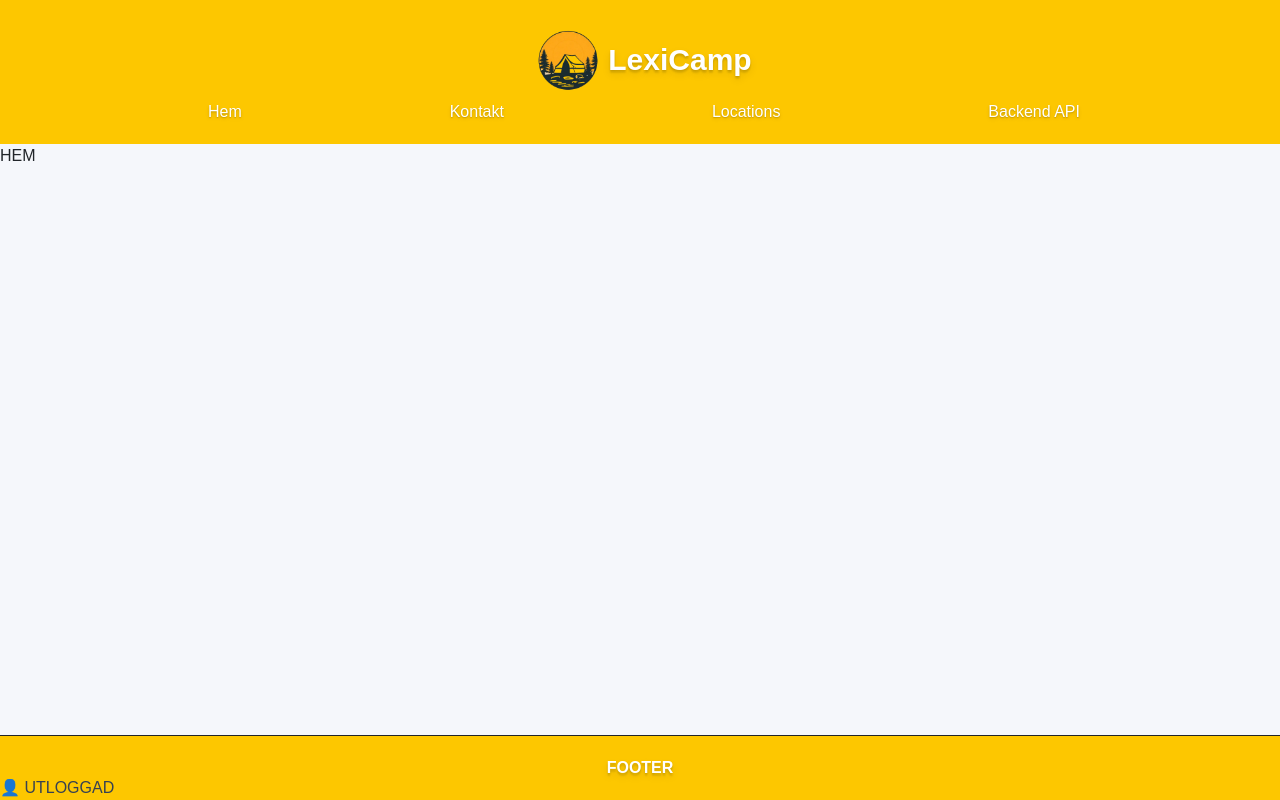
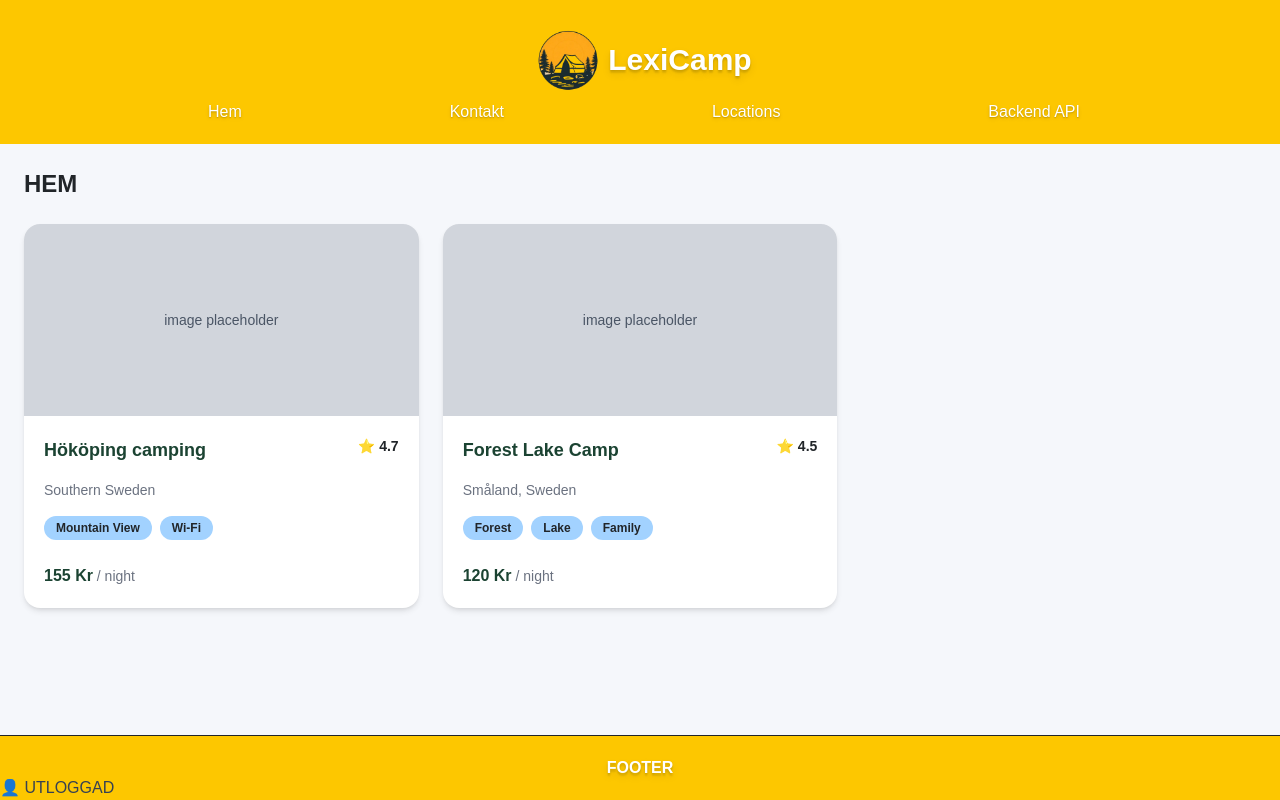
Before and after one commit to aLexicon99/LexiCamp-Booking, a Next.js app: page / in a window 1280 px wide. Built offline with nearby package versions, Linux system fonts and the light colour scheme.

Commit message:
create CampgroundCard component with mock data

```diff
--- a/app/page.js
+++ b/app/page.js
@@ -1,15 +1,26 @@
-"use client";
-
 import Header from "@/components/Header";
 import Footer from "@/components/Footer";
+import CampgroundCard from "@/components/CampgroundCard";
+import { mockCampgrounds } from "@/data/mockCampgrounds";
 
 export default function Home() {
   return (
     <>
       <Header />
-      <div>
-        <h1>HEM</h1>
-      </div>
+
+      <main className="p-6">
+        <h1 className="mb-6 text-2xl font-bold">HEM</h1>
+
+        <div className="grid gap-6 md:grid-cols-2 lg:grid-cols-3">
+          {mockCampgrounds.map((campground) => (
+            <CampgroundCard
+              key={campground.id}
+              campground={campground}
+            />
+          ))}
+        </div>
+      </main>
+
       <Footer />
     </>
   );
--- /dev/null
+++ b/components/CampgroundCard.js
@@ -0,0 +1,49 @@
+// TODO: wrap card in Link to details page when routing is implemented
+
+export default function CampgroundCard({ campground }) {
+
+    return (
+    <article className="overflow-hidden rounded-[var(--radius-lg)] bg-[var(--card)] shadow-md">
+      <div className="flex h-48 items-center justify-center bg-gray-300 text-sm text-gray-600">
+        image placeholder
+      </div>
+
+      <div className="space-y-4 p-5">
+        <div className="flex items-start justify-between gap-3">
+          <h3 className="text-lg font-bold text-[var(--primary)]">
+            {campground.name}
+          </h3>
+
+          <span className="text-sm font-semibold">
+            ⭐ {campground.rating}
+          </span>
+        </div>
+
+        <p className="text-sm text-[var(--muted)]">
+          {campground.location}
+        </p>
+
+        <div className="flex flex-wrap gap-2">
+          {campground.tags.map((tag) => (
+            <span
+              key={tag}
+              className="rounded-full bg-[var(--secondary)] px-3 py-1 text-xs font-semibold"
+            >
+              {tag}
+            </span>
+          ))}
+        </div>
+
+        <div className="flex items-center justify-between pt-2">
+          <p className="font-bold text-[var(--primary)]">
+            {campground.pricePerNight} Kr
+            <span className="text-sm font-normal text-[var(--muted)]">
+              {" "}
+              / night
+            </span>
+          </p>
+        </div>
+      </div>
+    </article>
+  );
+}
--- /dev/null
+++ b/data/mockCampgrounds.js
@@ -0,0 +1,22 @@
+// TEMP MOCK DATA – replace with API later
+
+export const mockCampgrounds = [
+  {
+    id: 1,
+    name: "Hököping camping",
+    location: "Southern Sweden",
+    rating: 4.7,
+    pricePerNight: 155,
+    image: "/images/test.jpg",
+    tags: ["Mountain View", "Wi-Fi"],
+  },
+  {
+    id: 2,
+    name: "Forest Lake Camp",
+    location: "Småland, Sweden",
+    rating: 4.5,
+    pricePerNight: 120,
+    image: "/images/test.jpg",
+    tags: ["Forest", "Lake", "Family"],
+  },
+];
```
